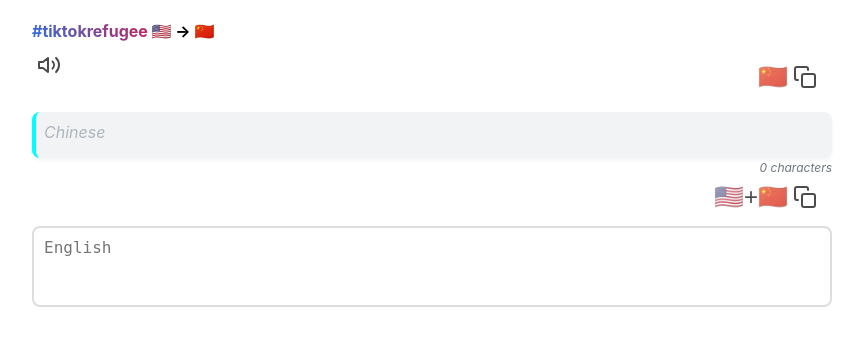
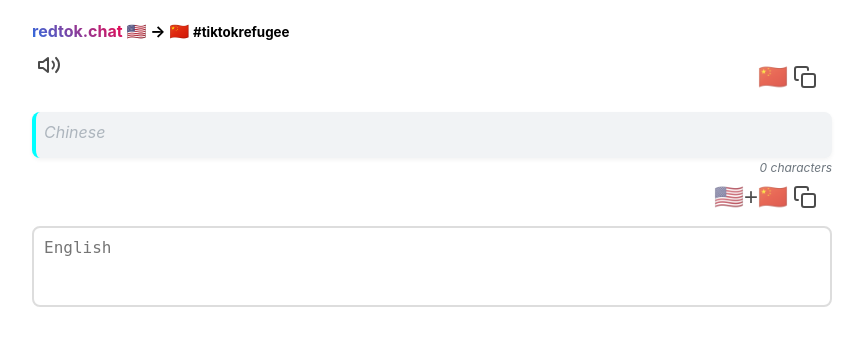
Before and after one commit to qwertypants/real-time-translator, a Flask app: page / in a window 1280 px wide. Shown: the top 346 px of the page, without its empty margins (208-1071 px from the left). Run offline with Flask 3, Linux system fonts and the light colour scheme.

Commit message:
update title

```diff
--- a/static/css/style.css
+++ b/static/css/style.css
@@ -186,8 +186,7 @@ h1 {
     font-size: 1em;
 }
 h1 span {
-
-    background-image: linear-gradient(45deg, #2a6fe3, #ca2153); /* Define the gradient colors */
+    background-image: linear-gradient(45deg, #2a6fe3, #f1044b); /* Define the gradient colors */
     -webkit-background-clip: text; /* Clip the background to the text */
     -webkit-text-fill-color: transparent; /* Make the text color transparent */
     background-clip: text; /* Standard property for background clipping */
--- a/templates/index.html
+++ b/templates/index.html
@@ -4,13 +4,13 @@
     <meta charset="UTF-8">
     <meta name="viewport" content="width=device-width, initial-scale=1.0">
 
-    <title>#tiktokrefugee 🇺🇸 → 🇨🇳Translate English to Chinese as you type and Copy to clipboard. </title>
+    <title>redtok.chat #tiktokrefugee 🇺🇸 → 🇨🇳Translate English to Chinese as you type and Copy to clipboard. </title>
     <link href="{{ url_for('static', filename='css/style.css') }}" rel="stylesheet">
 </head>
 <body>
     <div>
         <div class="translation-container">
-            <h1><span>#tiktokrefugee</span> 🇺🇸 → 🇨🇳</h1>
+            <h1><span>redtok.chat</span> 🇺🇸 → 🇨🇳 <small>#tiktokrefugee</small></h1>
             <!-- Source Text Display -->
             <div class="text-section" style="display: none;">
                 <div class="section-header">
```
